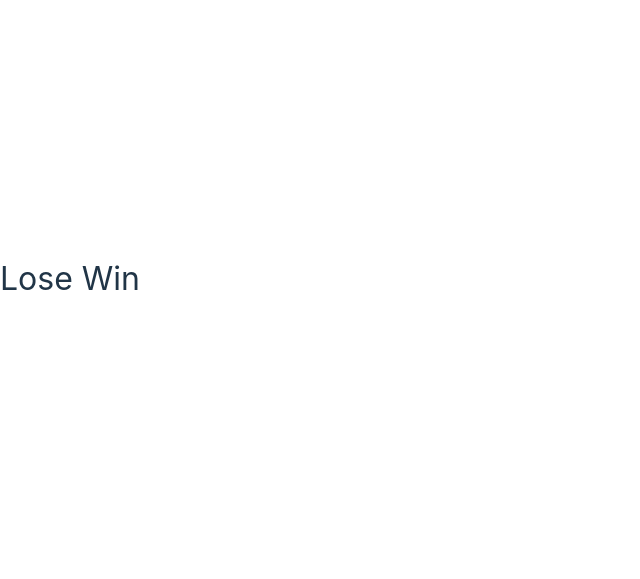
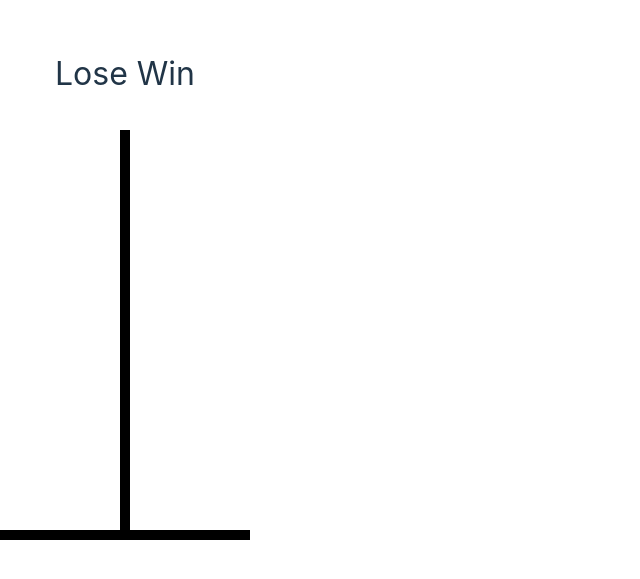
Before and after one commit to Michila0/Hangman_WordGame, a React (Vite) app: page / in a window 1280 px wide. Shown: the part 105-684 px from the top of the page, without its empty margins (0-640 px from the left). Built offline with nearby package versions, Linux system fonts and the light colour scheme; the HTML template or start-up script is replaced by a standard one.

Commit message:
set the draw the structer

```diff
--- a/src/HangmanDrawing.tsx
+++ b/src/HangmanDrawing.tsx
@@ -1,5 +1,8 @@
 export function HangmanDrawing() {
-    return <div style={{}}>
+    return <div style={{position: "relative"}}>
+        <div style={{ height: "400px", width: "10px", background: "black", marginLeft: "120px"}}/>
+
+        <div style={{ height: "10px", width: "250px", background: "black"}}/>
 
     </div>
 }
```
